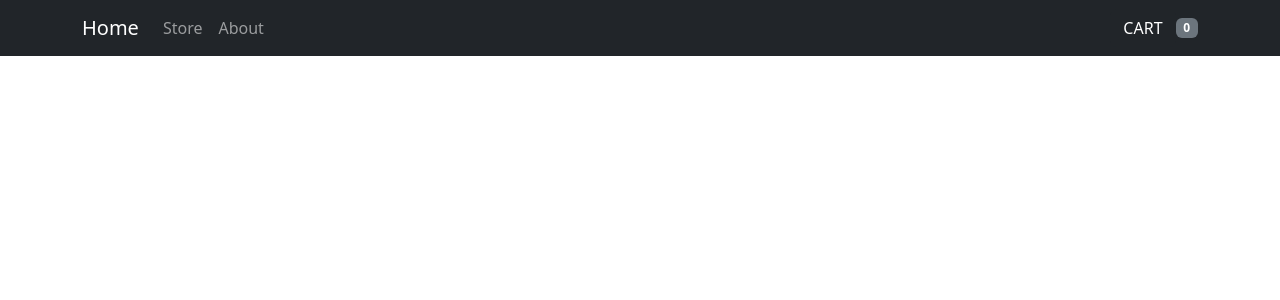
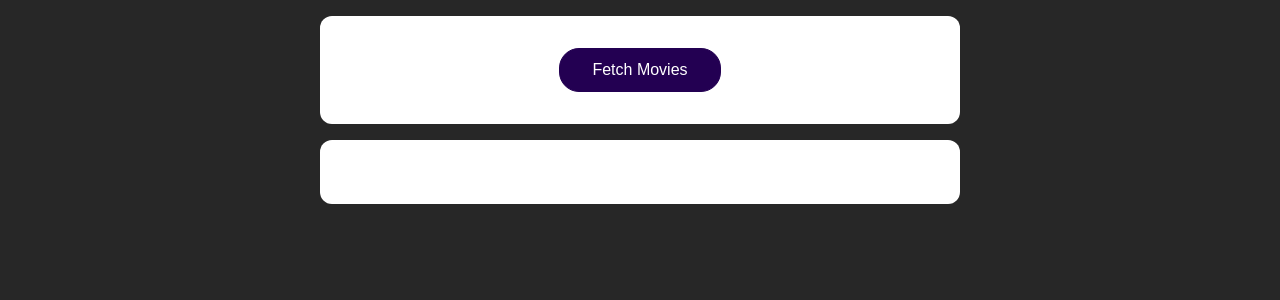
Before and after one commit to mahesh180400/React01, a React (Create React App) app: page / in a window 1280 px wide. Shown: the top 300 px of the page. Built offline with nearby package versions, Linux system fonts and the light colour scheme.

Commit message:
api call task

```diff
--- a/src/App.css
+++ b/src/App.css
@@ -1,21 +1,29 @@
-.custom-container {
-  max-width: 1000px;
-  justify-content: center;
-  align-items: center;
-  padding: 30px;
+section {
+  margin: 1rem auto;
+  width: 90%;
+  max-width: 40rem;
+  text-align: center;
+  background-color: white;
+  padding: 2rem;
+  border-radius: 12px;
 }
 
-.products-container {
-  display: flex;
-
-  flex-wrap: wrap; /* Allow items to wrap to the next line */
+button {
+  font: inherit;
+  cursor: pointer;
+  background: #230052;
+  border: 1px solid #230052;
+  color: white;
+  padding: 0.75rem 2rem;
+  border-radius: 20px;
 }
 
-.product-item {
-  flex: 0 0 48%; /* Set width of each item (adjust as needed) */
-  margin: 1%; /* Adjust margin between items */
+button:focus {
+  outline: none;
 }
 
-.product-item img {
-  width: 60%; /* Make sure the images fill their container */
+button:hover,
+button:active {
+  background-color: #460897;
+  border-color: #460897;
 }
--- a/src/App.js
+++ b/src/App.js
@@ -1,106 +1,35 @@
-import Container from 'react-bootstrap/Container';
+import React from 'react';
+
+import MoviesList from './components/MoviesList';
 import './App.css';
-import Navbarr from './Header.js/Navbar';
-import Button from 'react-bootstrap/Button';
-import { useState,createContext } from 'react';
-import About from './Header.js/About';
-import {BrowserRouter as Router, Route, Routes} from 'react-router-dom';
-import Home from './Header.js/Home';
-export const Gloablinfo=createContext();
-
+import { useState } from 'react';
 function App() {
-const [add,setadd]=useState([]);
-const [token,settoken]=useState(0)
-const addhandler=(product)=>{
-  const isproduct=add.some((item)=>item.title===product.title);
-  if(isproduct){
-    alert("Product is Already Added!")
-  }else{
-  let newtoken=token+1
-  settoken(newtoken++)
-  setadd((prev) => [...prev, { ...product, key: token}]);
-  }
-}
-;
-const removehandler=(key)=>{
-  let newtoken=token-1
-  settoken(newtoken)
-  setadd((prev) => prev.filter((item) => item.key !== key));
-}
-
-const productsArr = [
-
-  {
-
-  title: 'Colors',
-
-  price: 100,
-
-  imageUrl: 'https://prasadyash2411.github.io/ecom-website/img/Album%201.png',
-
-  },
-
-  {
-
-  title: 'Black and white Colors',
-
-  price: 50,
-
-  imageUrl: 'https://prasadyash2411.github.io/ecom-website/img/Album%202.png',
-
-  },
-
-  {
-
-  title: 'Yellow and Black Colors',
-
-  price: 70,
-
-  imageUrl: 'https://prasadyash2411.github.io/ecom-website/img/Album%203.png',
-
-  },
-
-  {
-
-  title: 'Blue Color',
-
-  price: 100,
-
-  imageUrl: 'https://prasadyash2411.github.io/ecom-website/img/Album%204.png',
-
-  }
-
-  ]
-
+  const [movies,setmovies]=useState([])
+ function fetchMoviesHandler(){
+  fetch('https://swapi.dev/api/films/').then((response)=>{
+   return  response.json();
+  }).then((data)=>{
+    const transformedMovies=data.results.map(moviedata=>{
+      return {
+        id:moviedata.episode_id,
+        title:moviedata.title,
+        openingText:moviedata.opening_crawl,
+        releaseDate:moviedata.release_date
+      }
+    })
+    setmovies(transformedMovies);
+  })
+ }
 
   return (
-  <>
-  <Gloablinfo.Provider value={{add:add,removehandler:removehandler,token:token}}>
-  <Router>
-          <Navbarr />
-          <Routes>
-            <Route path="/about" element={<About />} />
-            <Route path="/Store" element={ <Container className="custom-container">
-                       <div className="products-container">
-                      {productsArr.map((product, index) => (
-                      <div key={index} className="product-item">
-                      <img src={product.imageUrl} alt={product.title} />
-                      <h3>{product.title}</h3>
-                      <p>${product.price}</p>
-                      <Button variant="info" onClick={()=>addhandler(product)}>Add To Cart</Button>{' '}
-                      </div>
-                          ))} </div>
-                      </Container>} />
-           <Route path="/home" element={<Home />} />
-
-
-          </Routes>
-        </Router>
-
-      </Gloablinfo.Provider>
-
-
-</>
+    <React.Fragment>
+      <section>
+        <button onClick={fetchMoviesHandler}>Fetch Movies</button>
+      </section>
+      <section>
+        <MoviesList movies={movies} />
+      </section>
+    </React.Fragment>
   );
 }
 
--- /dev/null
+++ b/src/components/Movie.js
@@ -0,0 +1,15 @@
+import React from 'react';
+
+import classes from './Movie.module.css';
+
+const Movie = (props) => {
+  return (
+    <li className={classes.movie}>
+      <h2>{props.title}</h2>
+      <h3>{props.releaseDate}</h3>
+      <p>{props.openingText}</p>
+    </li>
+  );
+};
+
+export default Movie;
--- /dev/null
+++ b/src/components/Movie.module.css
@@ -0,0 +1,20 @@
+.movie {
+  margin: 1rem;
+  padding: 1rem;
+  background-color: #230052;
+  box-shadow: 0 2px 8px rgba(0, 0, 0, 0.26);
+  border-radius: 12px;
+  text-align: center;
+  color: white;
+}
+
+.movie h2 {
+  font-size: 2rem;
+  color: #f7e702;
+}
+
+.movie h3 {
+  color: #eccf77;
+  margin: 0;
+  font-size: 1rem;
+}
--- /dev/null
+++ b/src/components/MoviesList.js
@@ -0,0 +1,21 @@
+import React from 'react';
+
+import Movie from './Movie';
+import classes from './MoviesList.module.css';
+
+const MovieList = (props) => {
+  return (
+    <ul className={classes['movies-list']}>
+      {props.movies.map((movie) => (
+        <Movie
+          key={movie.id}
+          title={movie.title}
+          releaseDate={movie.releaseDate}
+          openingText={movie.openingText}
+        />
+      ))}
+    </ul>
+  );
+};
+
+export default MovieList;
--- /dev/null
+++ b/src/components/MoviesList.module.css
@@ -0,0 +1,5 @@
+.movies-list {
+  list-style: none;
+  margin: 0;
+  padding: 0;
+}
--- a/src/index.css
+++ b/src/index.css
@@ -1,13 +1,12 @@
+* {
+  box-sizing: border-box;
+}
+
+html {
+  font-family: sans-serif;
+}
+
 body {
   margin: 0;
-  font-family: -apple-system, BlinkMacSystemFont, 'Segoe UI', 'Roboto', 'Oxygen',
-    'Ubuntu', 'Cantarell', 'Fira Sans', 'Droid Sans', 'Helvetica Neue',
-    sans-serif;
-  -webkit-font-smoothing: antialiased;
-  -moz-osx-font-smoothing: grayscale;
+  background-color: #272727;
 }
-
-code {
-  font-family: source-code-pro, Menlo, Monaco, Consolas, 'Courier New',
-    monospace;
-}
--- a/src/index.js
+++ b/src/index.js
@@ -1,26 +1,8 @@
 import React from 'react';
 import ReactDOM from 'react-dom/client';
+
 import './index.css';
 import App from './App';
-import reportWebVitals from './reportWebVitals';
-
-/*React Bootstrap configuration
-*/
-import "../node_modules/react-bootstrap/dist/react-bootstrap";
-import "../node_modules/bootstrap/dist/css/bootstrap.css";
-
-
-
 
 const root = ReactDOM.createRoot(document.getElementById('root'));
-
-root.render(
-  <React.StrictMode>
-    <App />
-  </React.StrictMode>
-);
-
-// If you want to start measuring performance in your app, pass a function
-// to log results (for example: reportWebVitals(console.log))
-// or send to an analytics endpoint. Learn more: https://bit.ly/CRA-vitals
-reportWebVitals();
+root.render(<App />);
```
